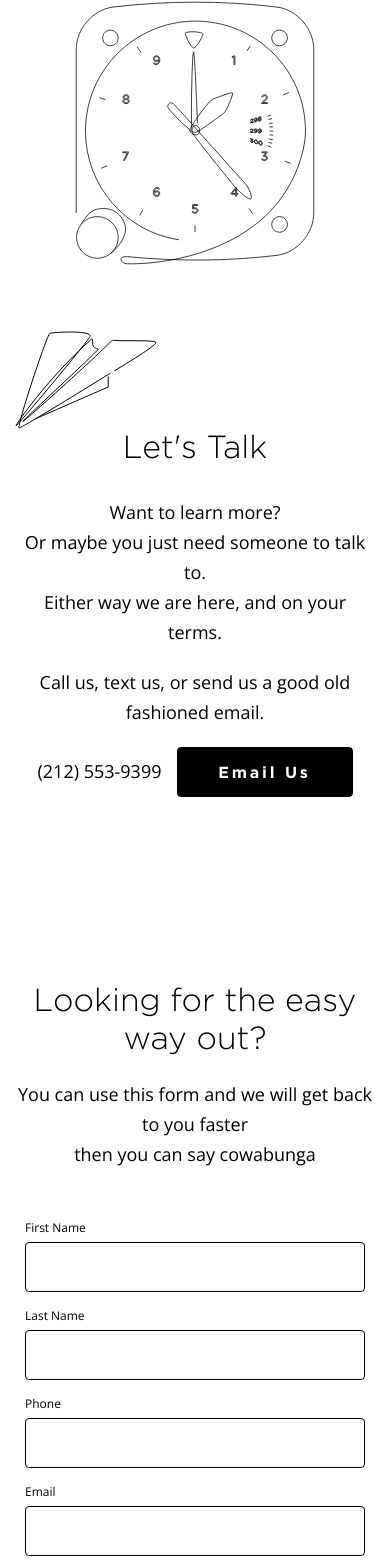
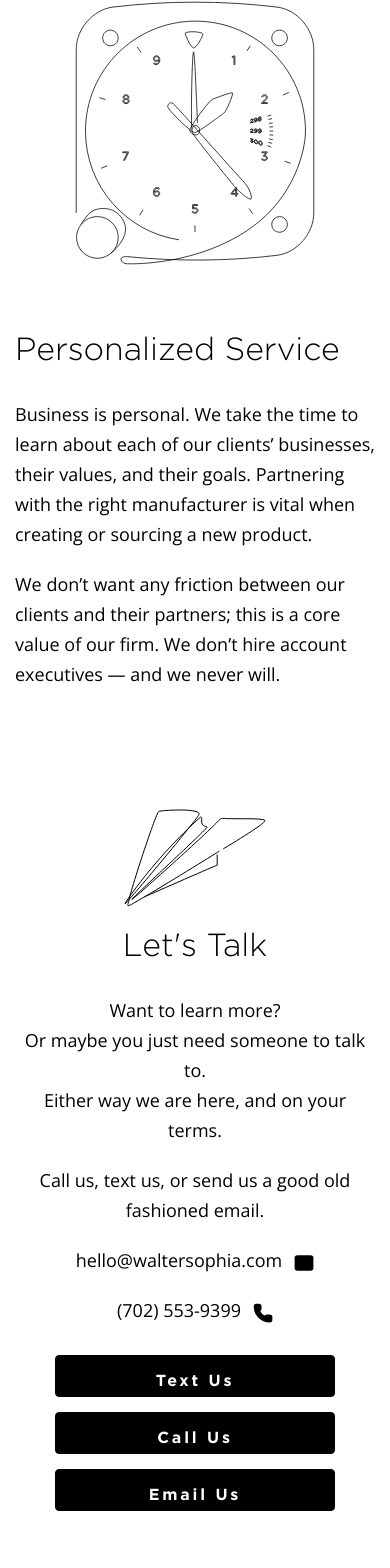
Before and after one commit to parth-patel-25/walter-sophia-clone, a Next.js app: page / in a window 390 px wide. Shown: the part 6799-8367 px from the top of the page. Built offline with nearby package versions, Linux system fonts and the light colour scheme; a web font is replaced by a local one.

Commit message:
🐞 fix: made the the let's talk section responsive

```diff
--- a/src/app/page.tsx
+++ b/src/app/page.tsx
@@ -4,6 +4,7 @@ import "./walter.css";
 import { Nav } from "@/components/Nav";
 import { AnimatedSvg } from "@/components/AnimatedSvg";
 import { SmoothScroll } from "@/components/SmoothScroll";
+import { Mail, Phone } from "lucide-react";
 
 export default function Home() {
   return (
@@ -184,12 +185,31 @@ export default function Home() {
                       </p>
                     </Why>
 
-                    <div className="column-block" id="service">
-                      <div className="info-block" id="contact">
+                    <Why id="service" svg="fifth-waypoint" title="Personalized Service">
+                      <p>
+                        Business is personal. We take the time to learn about each of our clients&rsquo; businesses,
+                        their values, and their goals. Partnering with the right manufacturer is vital when creating or
+                        sourcing a new product.
+                      </p>
+                      <p>
+                        We don&rsquo;t want any friction between our clients and their partners; this is a core value of
+                        our firm. We don&rsquo;t hire account executives &mdash; and we never will.
+                      </p>
+                    </Why>
+                  </div>
+                </div>
+              </div>
+            </div>
+          </section>
+
+          <section className="section-11" id="contact">
+            <div className="container">
+              <div className="row">
+                <div className="col-lg-6 offset-lg-6">
+                  <div className="info-block">
                     <div className="svg-holder">
-                          <AnimatedSvg name="fifth-waypoint" duration={0.8} stagger={0.03} />
+                      <AnimatedSvg name="sixth-waypoint" />
                     </div>
-                        <AnimatedSvg name="sixth-waypoint" />
                     <h3>Let&apos;s Talk</h3>
                     <p>
                       Want to learn more?
@@ -200,13 +220,28 @@ export default function Home() {
                     </p>
                     <p>Call us, text us, or send us a good old fashioned email.</p>
                     <p>
-                          <a href="tel:+12125539399">(212) 553-9399</a>
+                      <a href="mailto:hello@waltersophia.com">hello@waltersophia.com</a>
+                      <span className="info-icon" aria-hidden>
+                        <Mail size={20} strokeWidth={2.5} fill="currentColor" />
+                      </span>
+                    </p>
+                    <p>
+                      <a href="tel:+17025539399">(702) 553-9399</a>
+                      <span className="info-icon" aria-hidden>
+                        <Phone size={20} strokeWidth={2.5} fill="currentColor" />
+                      </span>
+                    </p>
+                    <p className="btn-row">
+                      <a className="c-btn" href="sms:+17025539399">
+                        Text Us
+                      </a>
+                      <a className="c-btn" href="tel:+17025539399">
+                        Call Us
+                      </a>
                       <a className="c-btn" href="mailto:hello@waltersophia.com">
                         Email Us
                       </a>
                     </p>
-                      </div>
-                    </div>
                   </div>
                 </div>
               </div>
--- a/src/app/walter.css
+++ b/src/app/walter.css
@@ -121,9 +121,15 @@ html.lenis, html.lenis body { height: auto; }
 .ws .section-9 .columns .column-block h3 { margin: 0 0 30px; }
 .ws .section-11 { padding: 0 0 120px; }
 .ws .info-block { text-align: right; }
-.ws .info-block h3 { margin: 0 0 30px; }
-.ws .info-block a { color: #000; margin-right: 15px; }
-.ws .info-block a.c-btn { display: inline-block; color: #fff; margin-right: 0; margin-bottom: 15px; }
+.ws .info-block .svg-holder { width: 100%; margin: 0 0 20px; text-align: right; }
+.ws .info-block .svg-holder svg { display: inline-block; max-width: 142px; height: auto; margin-right: 90px; }
+.ws .info-block h3 { margin: 0 0 30px; text-align: right; }
+.ws .info-block p { text-align: right; margin: 0 0 20px; }
+.ws .info-block a { color: #000; }
+.ws .info-block .info-icon { display: inline-flex; align-items: center; margin-left: 12px; vertical-align: middle; }
+.ws .info-block .btn-row { display: flex; flex-wrap: nowrap; justify-content: flex-end; gap: 15px; margin-top: 30px; }
+.ws .info-block .btn-row .c-btn { margin: 0; flex: 1 1 0; min-width: 0; max-width: none; }
+.ws .info-block a.c-btn { display: inline-block; color: #fff; }
 .ws .info-block a.c-btn:hover { color: #000; }
 .ws .section-10 { padding: 50px 0; }
 .ws .section-10 .form-block h3 { text-align: center; margin: 0 0 20px; }
@@ -161,8 +167,13 @@ html.lenis, html.lenis body { height: auto; }
   .ws .section-7 { padding: 220px 0 0; }
 }
 @media (max-width:991.98px) {
-  .ws .info-block a.c-btn { margin-right: auto; }
   .ws .info-block { text-align: center; }
+  .ws .info-block .svg-holder { text-align: center; }
+  .ws .info-block .svg-holder svg { display: block; margin: 0 auto; }
+  .ws .info-block h3 { text-align: center; }
+  .ws .info-block p { text-align: center; }
+  .ws .info-block .btn-row { flex-direction: column; align-items: center; justify-content: center; }
+  .ws .info-block .btn-row .c-btn { width: 100%; max-width: 280px; }
   .ws .section-9 .columns .column-block.first-block { margin-top: 0; }
   .ws .wrapper .ilustration-holder { display: none; }
   .ws .hero-section .text-block h1 { font-size: 48px; }
```
Lines whose indentation alone changed are shown as unchanged.
